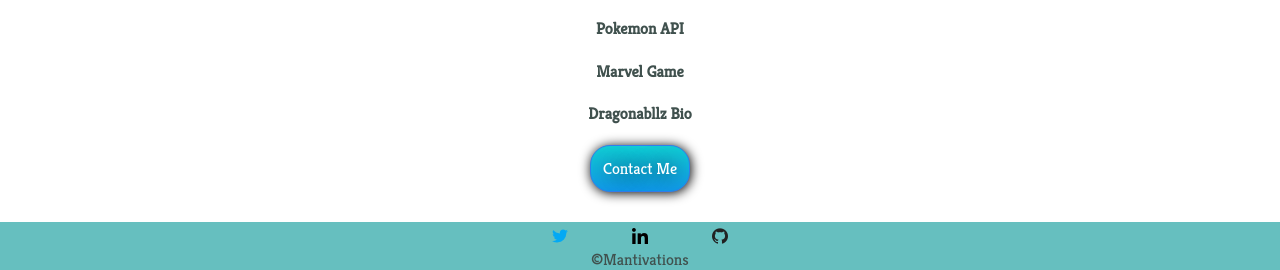
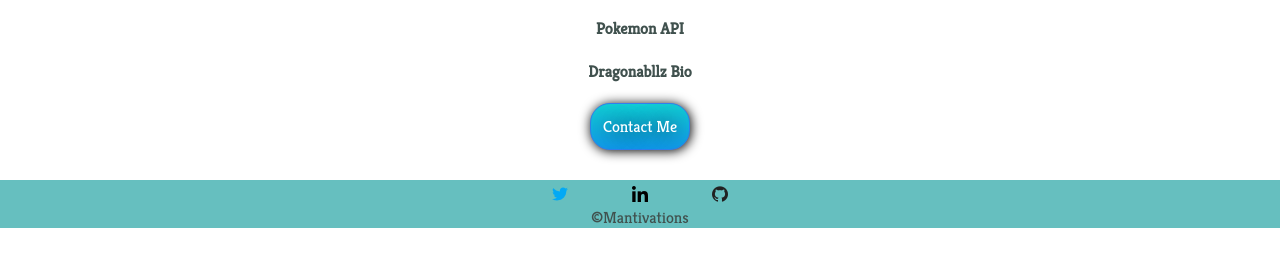
Before and after one commit to SamJaphia/website, a plain HTML site: page index2.html in a window 1280 px wide. Shown: the part 1958-2228 px from the top of the page. After the commit the page ends 2186 px from the top, so only its background shows below. Drawn offline with Linux system fonts and the light colour scheme; a web font is replaced by a local one.

Commit message:
update to project

```diff
--- a/index2.html
+++ b/index2.html
@@ -66,7 +66,6 @@
                 male-tech">
                 <h4>Dice Game</h4>
                 <h4>Pokemon API</h4>
-                <h4>Marvel Game</h4>
                 <h4>Dragonabllz Bio</h4>
                 <p class="contact"></p>
                 <a href="mailto:smante@hotmail.co.uk"><button>Contact Me</button></a>
```
